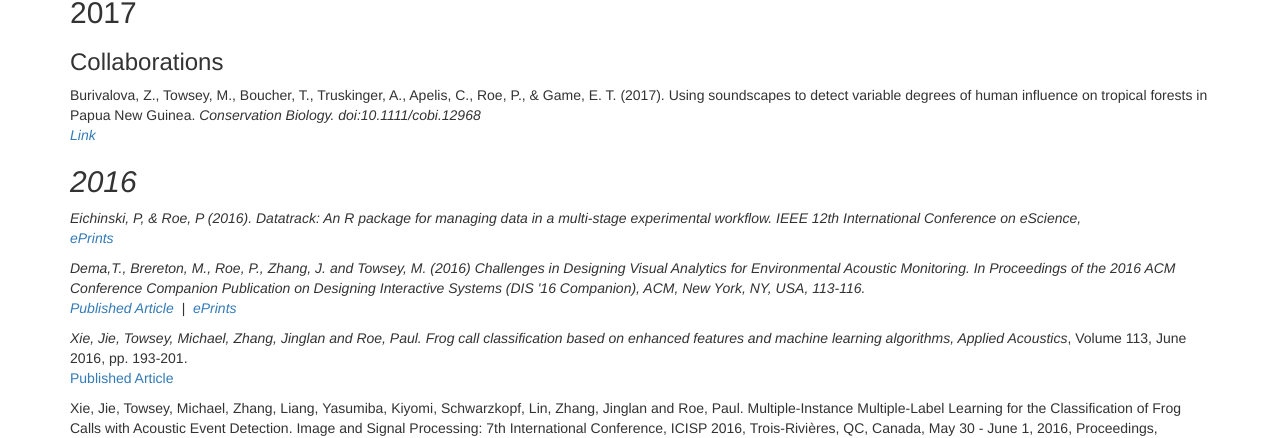
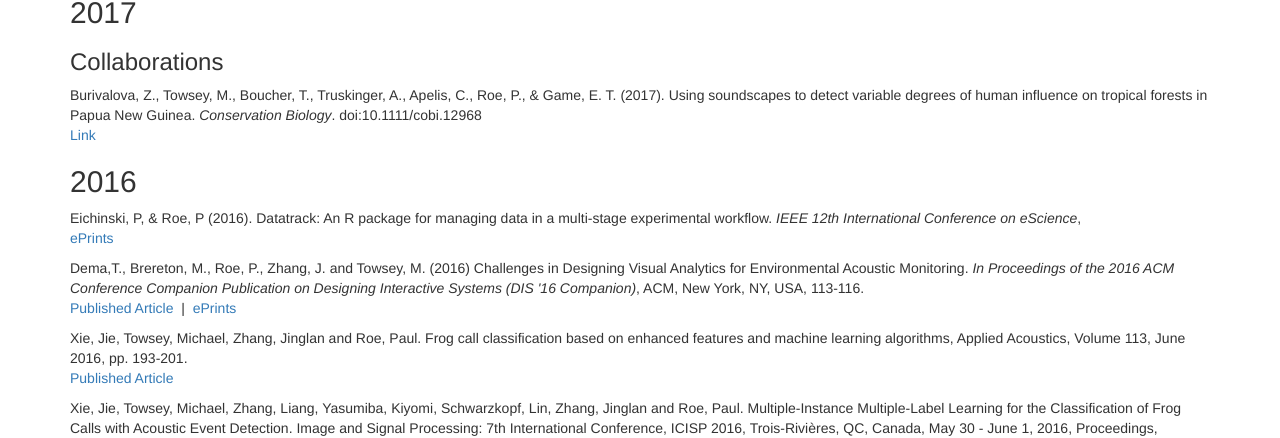
Before and after one commit to QutEcoacoustics/research-blog, a Jekyll site: the page built from publications/publications.html, in a window 1280 px wide and 900 px high. Shown: the part 219-657 px from the top of the window. Built offline with Jekyll 4.4.1, drawn with Linux system fonts in a browser that asks for light colours; nearby versions of some CDN libraries.

Commit message:
Fix minor mistake in <i> tag

```diff
--- a/publications/publications.html
+++ b/publications/publications.html
@@ -18,7 +18,7 @@
     <p>
         Burivalova, Z., Towsey, M., Boucher, T., Truskinger, A., Apelis, C., Roe, P., & Game, E. T. (2017).
         Using soundscapes to detect variable degrees of human influence on tropical forests in Papua New Guinea.
-        <i>Conservation Biology<i>. doi:10.1111/cobi.12968
+        <i>Conservation Biology</i>. doi:10.1111/cobi.12968
         <br/>
         <a href="http://onlinelibrary.wiley.com/doi/10.1111/cobi.12968/abstract">Link</a>
     </p>
```
